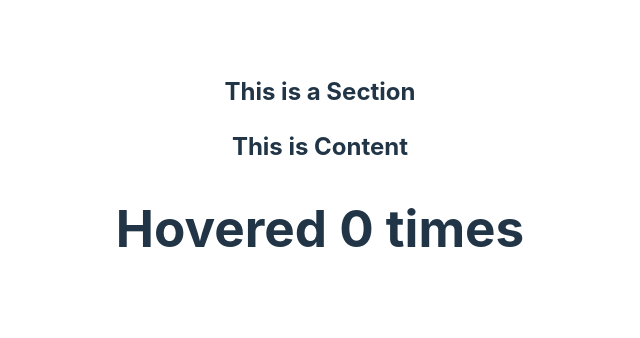
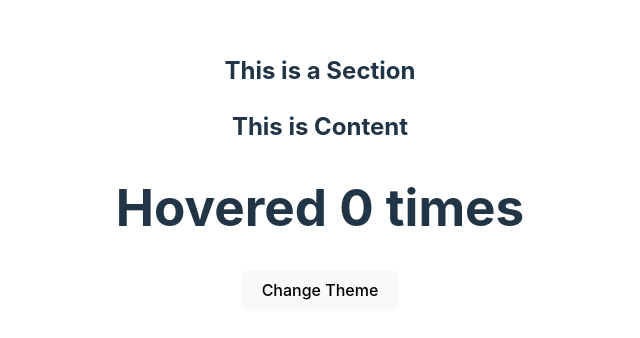
Before and after one commit to chandanadittyo/React-context-api, a React (Vite) app: page / in a window 1280 px wide. Shown: the part 228-566 px from the top of the page, without its empty margins (320-960 px from the left). Built offline with nearby package versions, Linux system fonts and the light colour scheme.

Commit message:
toggle button added

```diff
--- a/src/App.jsx
+++ b/src/App.jsx
@@ -9,12 +9,29 @@
   state = {
     theme: "light",
   };
+
+  switchTheme = () => {
+    this.setState(({ theme }) => {
+      if (theme === "dark") {
+        return {
+          theme: "light",
+        };
+      } else {
+        return {
+          theme: "dark",
+        };
+      }
+    });
+  };
+
   render() {
     const { theme } = this.state;
     return (
       <>
         <div className="app">
-          <ThemeContext.Provider value={{ theme }}>
+          <ThemeContext.Provider
+            value={{ theme, switchTheme: this.switchTheme }}
+          >
             <Section />
           </ThemeContext.Provider>
         </div>
--- a/src/Content.jsx
+++ b/src/Content.jsx
@@ -12,11 +12,12 @@
       <Counter>
         {(counter, incrementCount) => (
           <ThemeContext.Consumer>
-            {({ theme }) => (
+            {({ theme, switchTheme }) => (
               <HoverCounter
                 count={counter}
                 incrementCount={incrementCount}
                 theme={theme}
+                switchTheme={switchTheme}
               />
             )}
           </ThemeContext.Consumer>
--- a/src/HoverCounter.jsx
+++ b/src/HoverCounter.jsx
@@ -2,7 +2,16 @@
 import React from "react";
 
 // eslint-disable-next-line react/prop-types
-export default function HoverCounter({ count, incrementCount, theme }) {
+export default function HoverCounter({
+  // eslint-disable-next-line react/prop-types
+  count,
+  // eslint-disable-next-line react/prop-types
+  incrementCount,
+  // eslint-disable-next-line react/prop-types
+  theme,
+  // eslint-disable-next-line react/prop-types
+  switchTheme,
+}) {
   const style =
     theme === "dark" ? { backgroundColor: "#000000", color: "#FFFFFF" } : null;
   return (
@@ -10,6 +19,8 @@
       <h1 onMouseOver={incrementCount} style={style}>
         Hovered {count} times
       </h1>
+
+      <button onClick={switchTheme}>Change Theme</button>
     </div>
   );
 }
```
